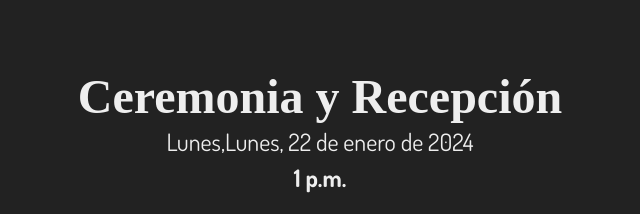
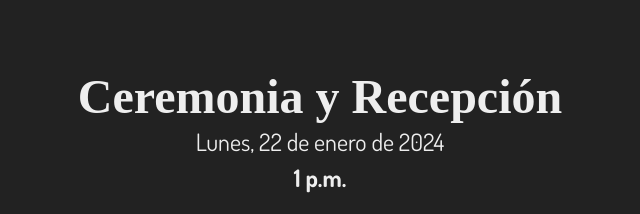
Before and after one commit to NinaKarennina/Invitacion, a plain HTML site: page index.html in a window 1280 px wide. Shown: the part 2980-3194 px from the top of the page, without its empty margins (320-960 px from the left). Drawn offline with Linux system fonts and the light colour scheme; a web font is replaced by a local one.

Commit message:
Update index.html

```diff
--- a/index.html
+++ b/index.html
@@ -98,7 +98,7 @@
     <section id="damas">
         <div class="secText">
             <h2>Ceremonia y Recepción</h2>
-            <p>Lunes,Lunes, 22 de enero de 2024</p>
+            <p>Lunes, 22 de enero de 2024</p>
             <p><strong> 1 p.m.</strong></p>
             <div class="content">
                 <div class="textBx">
```
